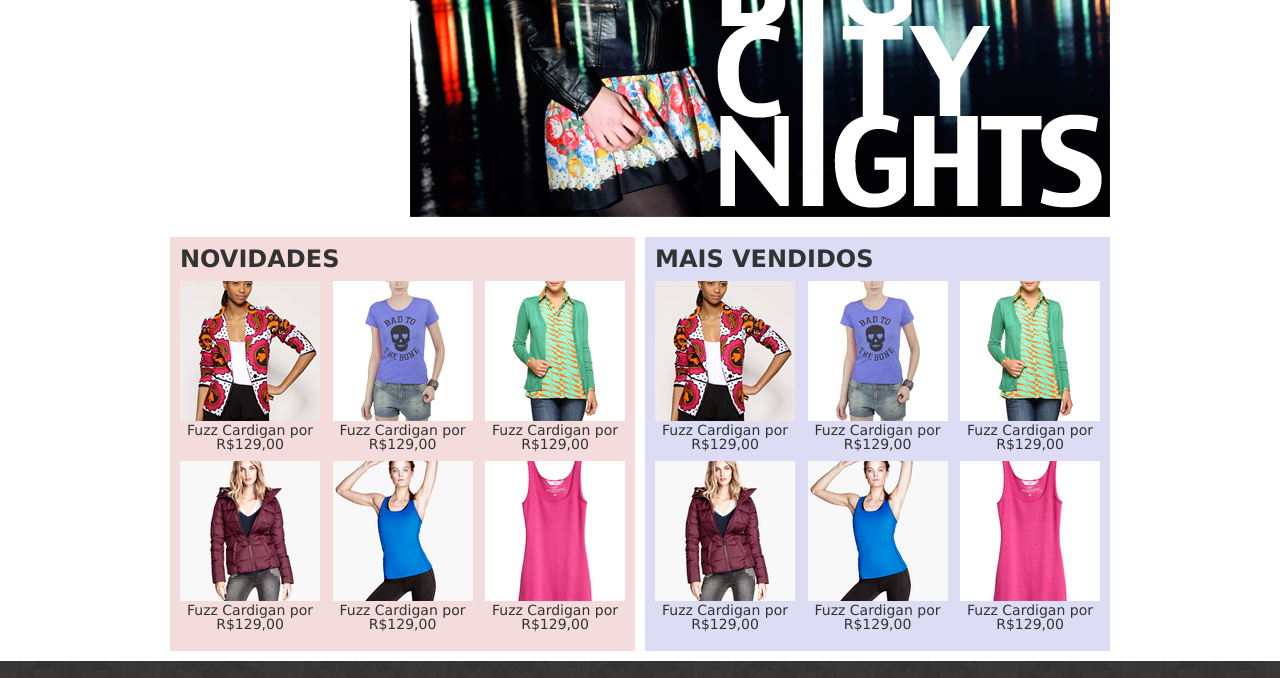
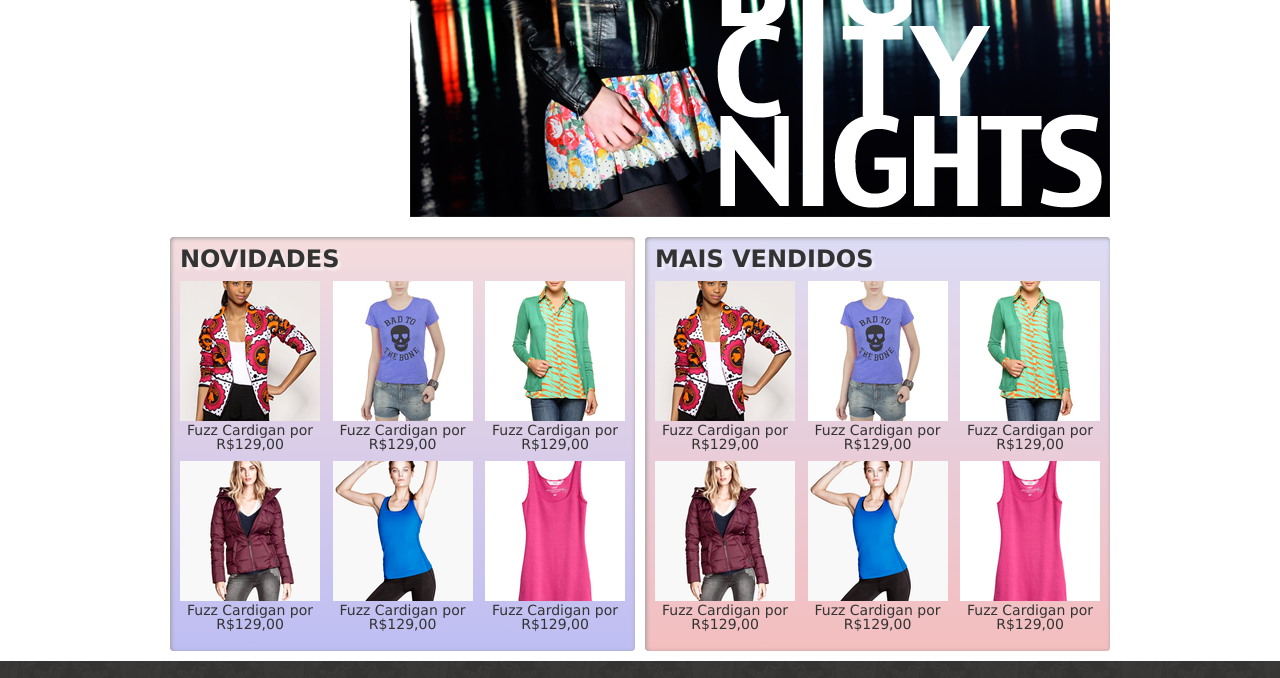
Before and after one commit to ikyrie/wd43, a plain HTML site: page index.html in a window 1280 px wide. Shown: the part 361-1039 px from the top of the page. Drawn offline with Linux system fonts and the light colour scheme.

Commit message:
Exercicio 5.13 da apostila

```diff
--- a/css/index.css
+++ b/css/index.css
@@ -125,6 +125,8 @@ button {
     margin: 10px 0;
     padding: 10px;
     width: 445px;
+    box-shadow:inset 1px 1px 4px #999;
+    border-radius: 4px;
 }
 
 .painel h2 {
@@ -132,6 +134,7 @@ button {
     font-weight: bold;
     text-transform: uppercase;
     margin-bottom: 10px;
+    text-shadow: 3px 3px 2px rgba(255, 255, 255, 0.5);
 }
 
 .painel ol {
@@ -154,10 +157,12 @@ button {
 
 .novidades {
     background-color: #f5dcdc;
+    background: linear-gradient(#f5dcdc, #bebef4);
 }
 
 .mais-vendidos {
     background-color: #dcdcf5;
+    background: linear-gradient(#dcdcf5, #f4bebe);
 }
 
 footer {
```
